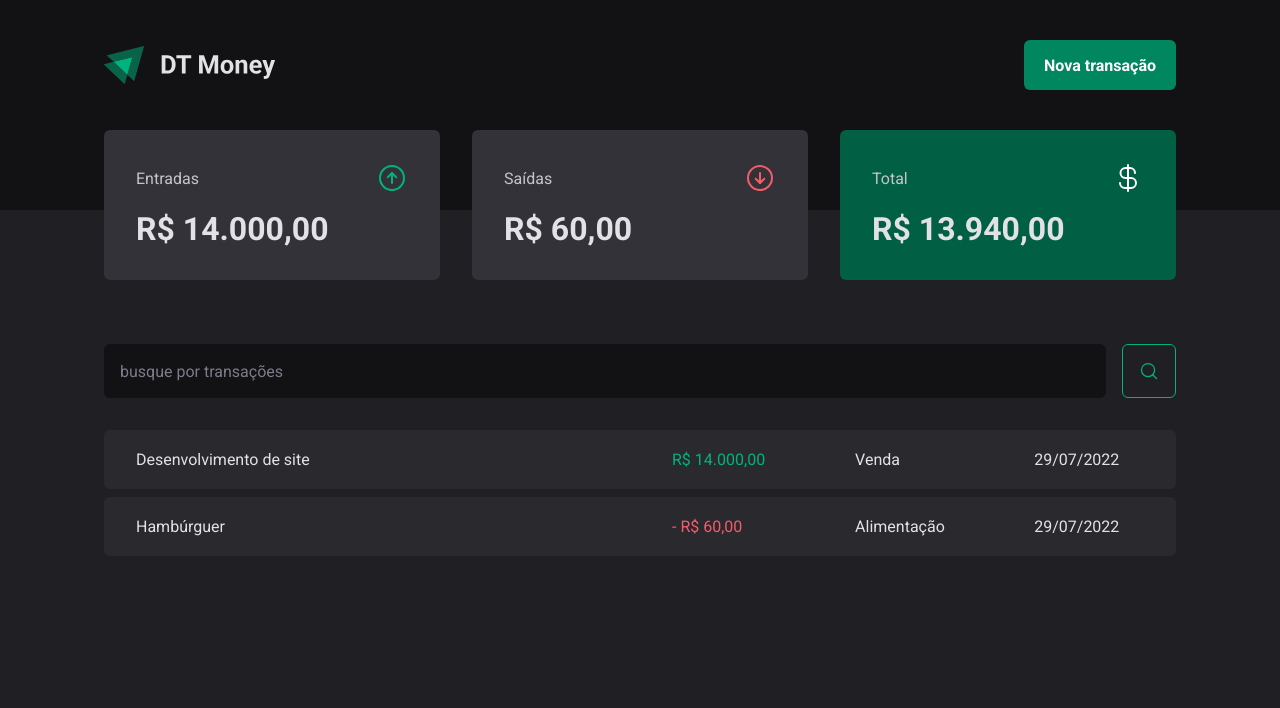
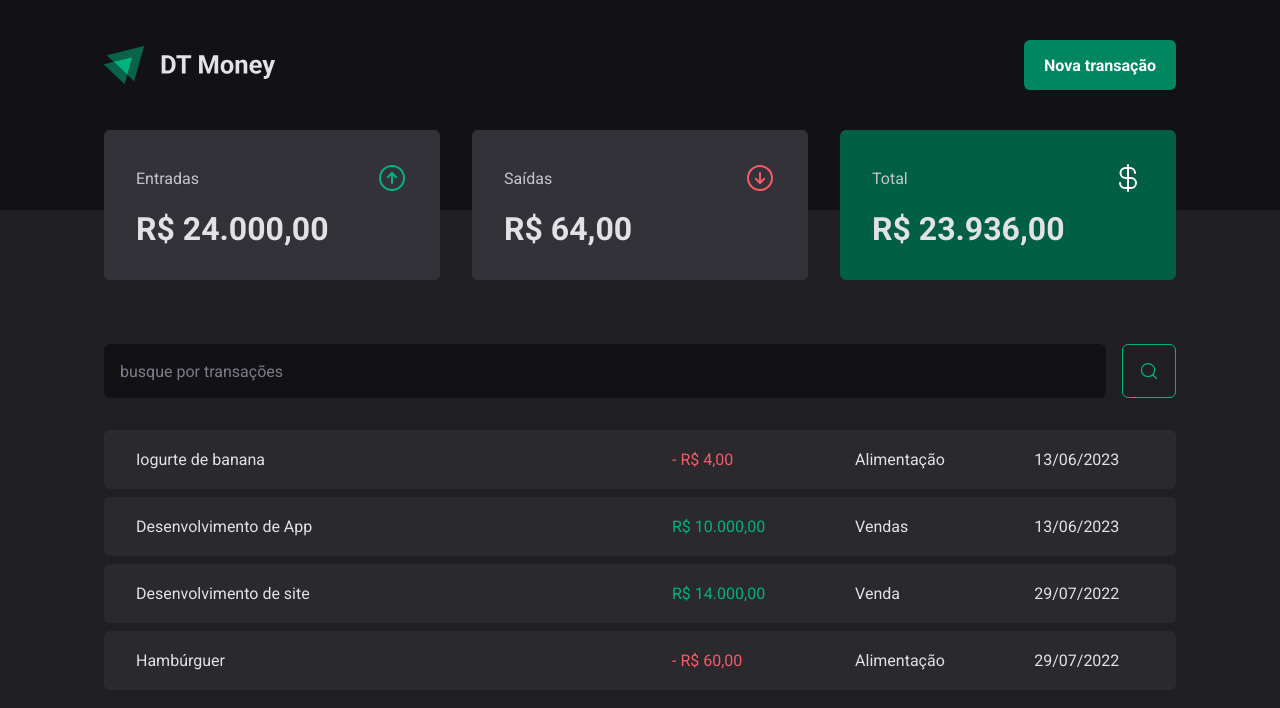
Before and after one commit to marciovz/dtmoney-reactjs-ignite2022, a React (Vite) app: page / in a window 1280 px wide. Shown: the top 708 px of the page. Built offline with nearby package versions, Linux system fonts and the light colour scheme; data requests are answered from the project's data file.

Commit message:
Implementado a funcionalidade de criação de uma nova transação

```diff
--- a/server.json
+++ b/server.json
@@ -15,6 +15,22 @@
       "category": "Alimentação",
       "price": 60,
       "createdAt": "2022-07-29T19:30:44.505Z"
+    },
+    {
+      "description": "Desenvolvimento de App",
+      "price": 10000,
+      "category": "Vendas",
+      "type": "income",
+      "createdAt": "2023-06-13T22:27:06.085Z",
+      "id": 3
+    },
+    {
+      "description": "Iogurte de banana",
+      "price": 4,
+      "category": "Alimentação",
+      "type": "outcome",
+      "createdAt": "2023-06-13T22:43:29.753Z",
+      "id": 4
     }
   ]
 }
--- a/src/components/NewTransactionModal/index.tsx
+++ b/src/components/NewTransactionModal/index.tsx
@@ -1,8 +1,11 @@
-import { ArrowCircleDown, ArrowCircleUp, X } from 'phosphor-react'
+import { useContext } from 'react'
 import { Controller, useForm } from 'react-hook-form'
 import * as Dialog from '@radix-ui/react-dialog'
 import * as zod from 'zod'
 import { zodResolver } from '@hookform/resolvers/zod'
+import { ArrowCircleDown, ArrowCircleUp, X } from 'phosphor-react'
+
+import { TransactionsContext } from '../../contexts/TransactionsContext'
 
 import { CloseButton, Content, Overlay, TransactionType, TransactionTypeButton } from './styles'
 
@@ -16,11 +19,14 @@ const newTransactionFormSchema = zod.object({
 type NewTransactionFormInputs = zod.infer<typeof newTransactionFormSchema>
 
 export function NewTransactionModal() {
+  const { createTransaction } = useContext(TransactionsContext)
+
   const {
     control,
     register,
     handleSubmit,
     formState: { isSubmitting },
+    reset,
   } = useForm<NewTransactionFormInputs>({
     resolver: zodResolver(newTransactionFormSchema),
     defaultValues: {
@@ -29,9 +35,16 @@ export function NewTransactionModal() {
   })
 
   async function handleCreateNewTransaction(data: NewTransactionFormInputs) {
-    await new Promise(resolve => setTimeout(resolve, 2000))
+    const { description, price, category, type } = data
 
-    console.log(data)
+    await createTransaction({
+      description,
+      price,
+      category,
+      type,
+    })
+
+    reset()
   }
 
   return (
--- a/src/contexts/TransactionsContext.tsx
+++ b/src/contexts/TransactionsContext.tsx
@@ -1,6 +1,13 @@
 import { ReactNode, useEffect, useState, createContext } from 'react'
 
 import { api } from '../lib/axios'
+
+interface CreateTransactionInput {
+  description: string
+  price: number
+  category: string
+  type: 'income' | 'outcome'
+}
 
 interface Transaction {
   id: number
@@ -14,6 +21,7 @@ interface Transaction {
 interface TransactionContextType {
   transactions: Transaction[]
   fetchTransactions: (query: string) => Promise<void>
+  createTransaction: (data: CreateTransactionInput) => Promise<void>
 }
 
 interface TransactionsProviderProps {
@@ -28,11 +36,27 @@ export function TransactionsProvider({ children }: TransactionsProviderProps) {
   async function fetchTransactions(query?: string) {
     const response = await api.get('/transactions', {
       params: {
+        _sort: 'createdAt',
+        _order: 'desc',
         q: query,
       }
     })
 
     setTransactions(response.data)
+  }
+
+  async function createTransaction(data: CreateTransactionInput) {
+    const { description, price, category, type } = data
+
+    const response = await api.post('/transactions', {
+      description,
+      price,
+      category,
+      type,
+      createdAt: new Date(),
+    })
+
+    setTransactions((state) => [response.data, ...state])
   }
 
   useEffect(() => {
@@ -43,6 +67,7 @@ export function TransactionsProvider({ children }: TransactionsProviderProps) {
     <TransactionsContext.Provider value={{
       transactions,
       fetchTransactions,
+      createTransaction,
     }}>
       {children}
     </TransactionsContext.Provider>
```
